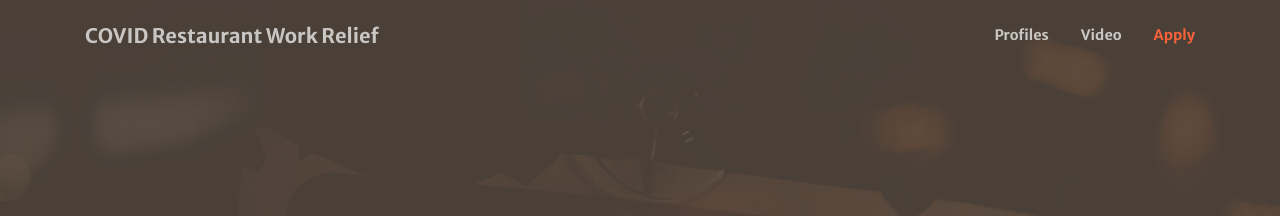
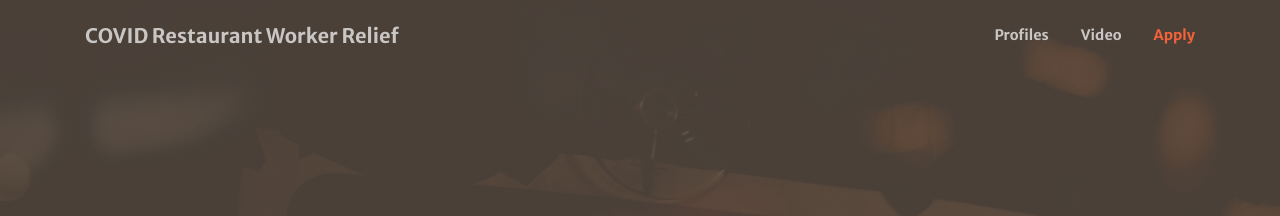
Before and after one commit to amperity/plate-fund-site, a Jekyll site: the page built from index.html, in a window 1280 px wide. Shown: the top 216 px of the page. Built offline with Jekyll 4.4.1, drawn with Linux system fonts in a browser that asks for light colours; nearby versions of some CDN libraries.

Commit message:
s/work/worker

```diff
--- a/_config.yml
+++ b/_config.yml
@@ -18,7 +18,7 @@
 # You can create any custom variable you would like, and they will be accessible
 # in the templates via {{ site.myvariable }}.
 
-title: COVID Restaurant Work Relief
+title: COVID Restaurant Worker Relief
 headline: "Losing restaurant income?"
 subtitle: Are you a restaurant worker who has lost some or all of your income due to the coronavirus lockdown?
 email: your-email@example.com
```
